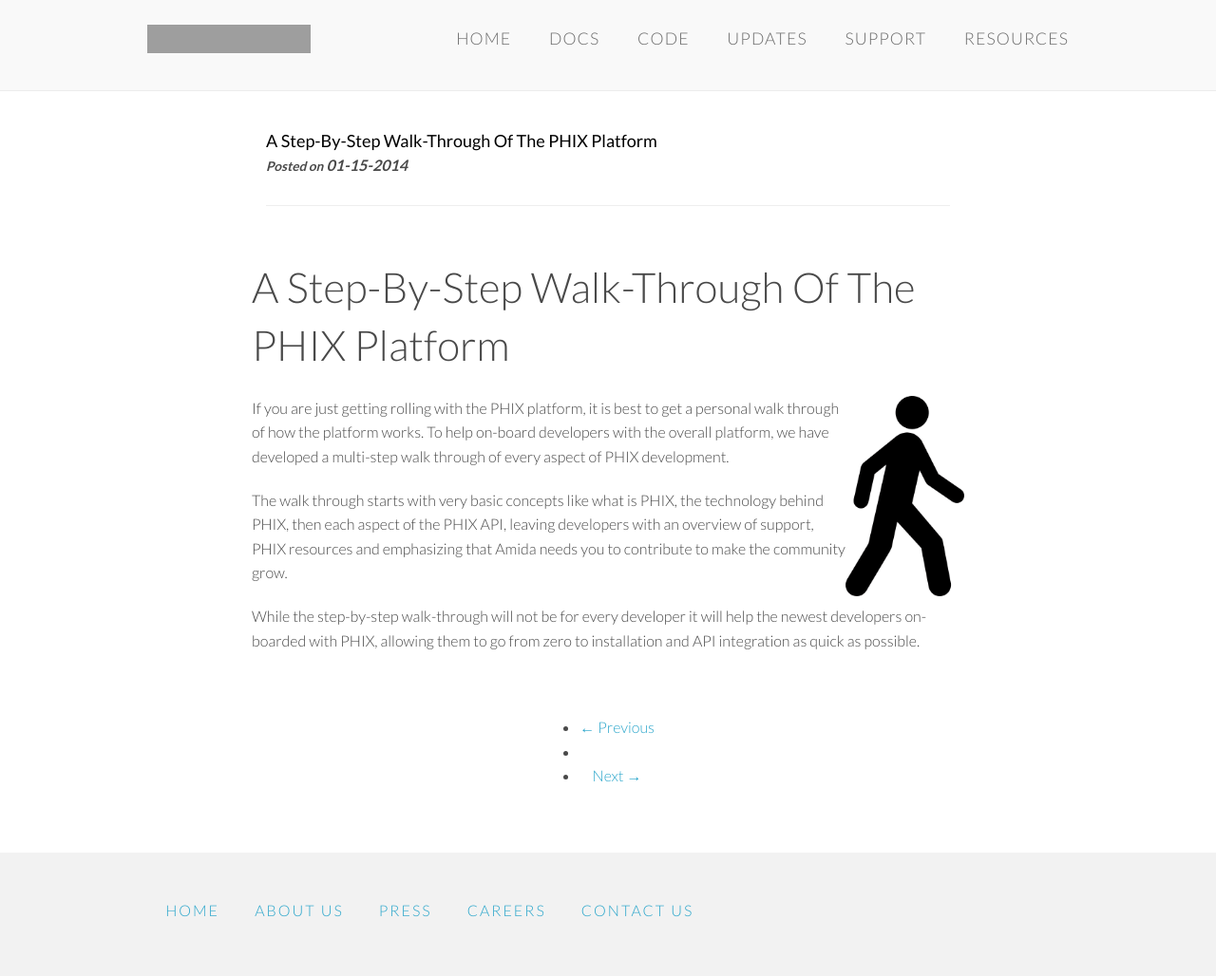
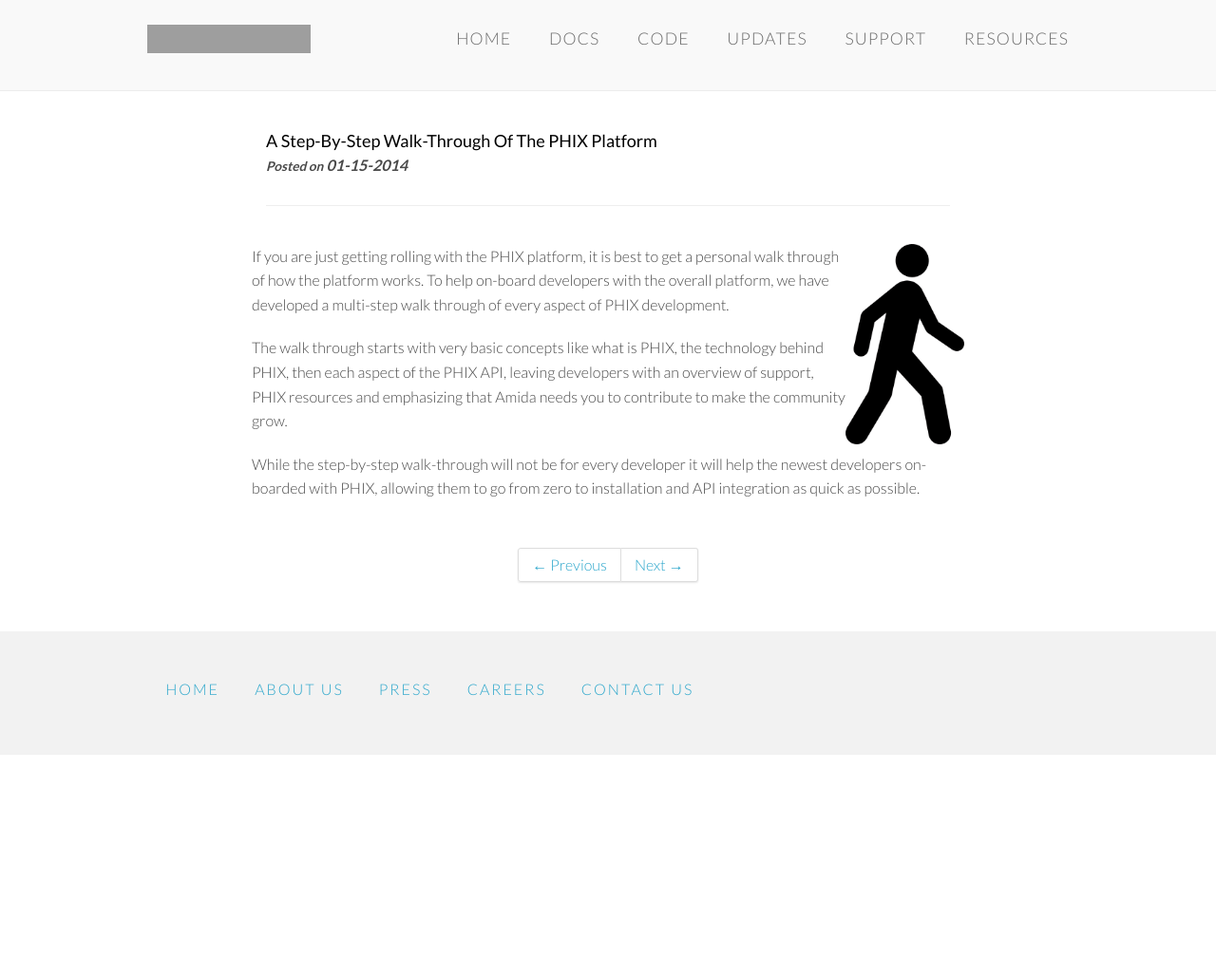
Before and after one commit to amida-tech/developers.amida.com, a Jekyll site: the page built from _posts/2014-01-15-a-step-by-step-walk-through-of-the-phix-platform.md, in a window 1280 px wide. Shown: the whole page at 95% size. Built offline with Jekyll 4.4.1, drawn with Linux system fonts in a browser that asks for light colours; nearby versions of some CDN libraries; after the commit the page ends 900 px from its top, so only the background shows below that; grey boxes are pictures that could not be loaded.

Commit message:
pagination

```diff
--- a/_posts/2014-01-15-a-step-by-step-walk-through-of-the-phix-platform.md
+++ b/_posts/2014-01-15-a-step-by-step-walk-through-of-the-phix-platform.md
@@ -4,8 +4,6 @@
 url: 'http://amida-dev.publicprivatesector.org/2014/01/15/a-step-by-step-walk-through-of-the-phix-platform/'
 image: 'http://amida-dev.publicprivatesector.org/walk-through/images/bw-walking.png'
 ---
-
-#A Step-By-Step Walk-Through Of The PHIX Platform
 
 <img src="http://amida-dev.publicprivatesector.org/walk-through/images/bw-walking.png" align="right" width="125" />
 
--- a/css/style.css
+++ b/css/style.css
@@ -2690,3 +2690,50 @@
     content:'\e91a'}
 .icon-up-thin:before {
     content:'\e88e'}
+
+/* ------- pagination -------- */
+
+.pagination {
+  height: 36px;
+}
+
+.pagination ul {
+  display: inline-block;
+  margin: 0;
+  padding: 0;
+  -webkit-border-radius: 3px;
+  -moz-border-radius: 3px;
+  border-radius: 3px;
+  -webkit-box-shadow: 0 1px 2px rgba(0, 0, 0, 0.1);
+  -moz-box-shadow: 0 1px 2px rgba(0, 0, 0, 0.1);
+  box-shadow: 0 1px 2px rgba(0, 0, 0, 0.1);
+}
+
+.pagination li {
+  display: inline;
+}
+
+.pagination li:first-child a {
+  border-left-width: 1px;
+  -webkit-border-radius: 3px 0 0 3px;
+  -moz-border-radius: 3px 0 0 3px;
+  border-radius: 3px 0 0 3px;
+}
+
+.pagination li:last-child a {
+  -webkit-border-radius: 0 3px 3px 0;
+  -moz-border-radius: 0 3px 3px 0;
+  border-radius: 0 3px 3px 0;
+}
+
+.pagination a {
+  float: left;
+  padding: 0 14px;
+  line-height: 34px;
+  border: 1px solid #DDD;
+  border-left-width: 0;
+}
+
+.pagination a:hover, .active a {
+  background-color: whiteSmoke;
+}
```
Also changed, not shown: _posts/2014-01-10-building-a-community-of-phix-developers.md (+0 -2 lines), _posts/2014-01-13-making-learning-about-the-phix-api-a-hands-on-experience.md (+0 -2 lines).
